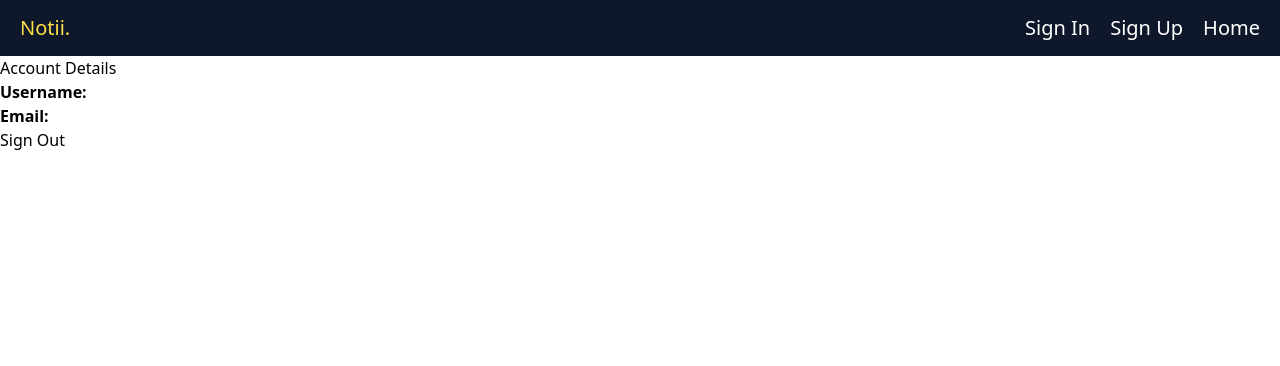
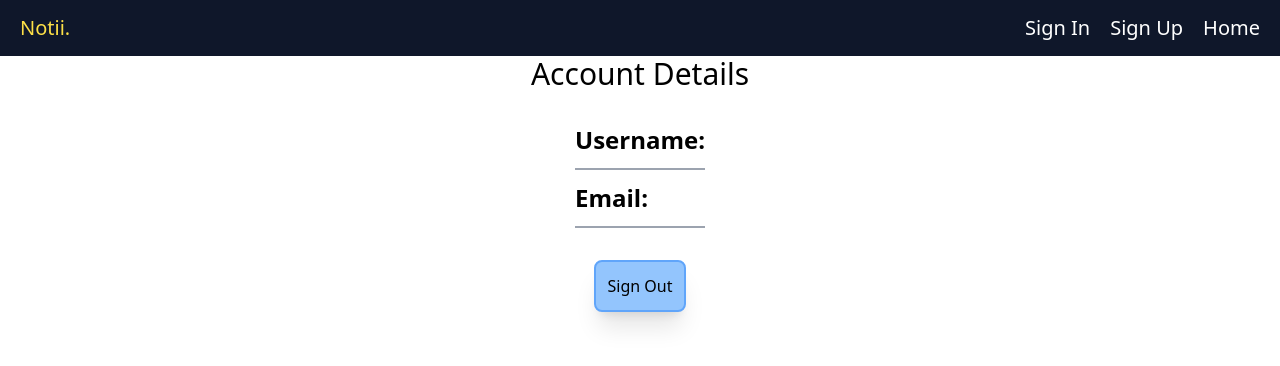
Before and after one commit to meghuraval/socialmediaMERN, a React (Vite) app in the folder frontend/: page /account in a window 1280 px wide. Shown: the top 366 px of the page. Built offline with nearby package versions, Linux system fonts and the light colour scheme; no server answers.

Commit message:
account page done

```diff
--- a/frontend/src/components/NavBar.jsx
+++ b/frontend/src/components/NavBar.jsx
@@ -13,7 +13,7 @@ const NavBar = () => {
           <Link to="/dashboard">Dashboard</Link>
         </li>
         <li>
-          <Link to="/signup">Account</Link>
+          <Link to="/account">Account</Link>
         </li>
       </ul>
     </div>
--- a/frontend/src/pages/Account.jsx
+++ b/frontend/src/pages/Account.jsx
@@ -85,20 +85,35 @@ const Account = ({ setAuthenticated }) => {
   }, []);
 
   return (
-    <div>
-      <h2>Account Details</h2>
+    <div className="">
+      <h2 className="text-3xl text-center pb-5">Account Details</h2>
 
-      {userData.profilePictureUrl && (
-        <img src={userData.profilePictureUrl} alt="Profile" />
-      )}
+      <div className="flex flex-col items-center">
+        {userData.profilePictureUrl && (
+          <img
+            className="block w-[20dvh] rounded-full h-[20dvh] mb-10 border-blue-400 border-[5px]"
+            src={userData.profilePictureUrl}
+            alt="Profile"
+          />
+        )}
 
-      <p>
-        <strong>Username:</strong> {userData.username}
-      </p>
-      <p>
-        <strong>Email:</strong> {userData.email}
-      </p>
-      <button onClick={handleSignOut}>Sign Out</button>
+        <div className="">
+          <p className="py-3 border-b-2 border-gray-400">
+            <strong className="text-2xl">Username:</strong> {userData.username}
+          </p>
+          <p className="py-3 border-b-2 border-gray-400">
+            <strong className="text-2xl">Email:</strong> {userData.email}
+          </p>
+          <div className="flex justify-center">
+            <button
+              className="py-3 mt-8 bg-blue-300 px-3 mb-5 rounded-lg border-blue-400 border-[2px] shadow-xl hover:scale-105 duration-300 hover:cursor-pointer"
+              onClick={handleSignOut}
+            >
+              Sign Out
+            </button>
+          </div>
+        </div>
+      </div>
     </div>
   );
 };
--- a/frontend/src/pages/Homepage.jsx
+++ b/frontend/src/pages/Homepage.jsx
@@ -35,20 +35,20 @@ export default function Homepage() {
         <ul className="flex flex-col w-[90dvw] mx-auto md:grid md:grid-cols-3 md:h-[20dvh] text-center gap-5 text-2xl lg:text-4xl lg:py-0 md:text-3xl font-semibold">
           <li className="bg-slate-200 rounded-2xl shadow-lg shadow-gray-400 py-3 text-gray-500 hover:scale-105 transition duration-300">
             Create and edit notes <br />{" "}
-            <p className="text-[20px] py-3 text-yellow-800">
+            <p className="text-[20px] py-3 text-yellow-800 font-light">
               Lorem ipsum dolor sit amet consectetur, adipisicing elit. Nemo,
               esse?
             </p>
           </li>
           <li className="bg-slate-200 rounded-2xl shadow-lg shadow-gray-400 py-3 text-gray-500 hover:scale-105 transition duration-300 font-semibold">
             Organize notes with categories or tags <br />
-            <p className="text-[20px] py-3 text-yellow-800">
+            <p className="text-[20px] py-3 text-yellow-800 font-light">
               Lorem ipsum dolor sit amet consectetur adipisicing.
             </p>
           </li>
           <li className="bg-slate-200 rounded-2xl shadow-lg shadow-gray-400 py-3 text-gray-500 hover:scale-105 transition duration-300 font-semibold">
             Search for specific notes <br />
-            <p className="text-[20px] py-3 text-yellow-800">
+            <p className="text-[20px] py-3 text-yellow-800 font-light">
               Lorem ipsum dolor sit amet consectetur, adipisicing elit.
             </p>
           </li>
--- a/frontend/src/pages/Signin.jsx
+++ b/frontend/src/pages/Signin.jsx
@@ -41,7 +41,7 @@ const Signin = ({ setAuthenticated }) => {
       console.log("User ID", data.userId);
       console.log("Sign-in successful:", data);
       setAuthenticated(true);
-      navigate("/");
+      navigate("/dashboard");
     } catch (error) {
       console.error("Error signing in:", error.message);
     }
```
